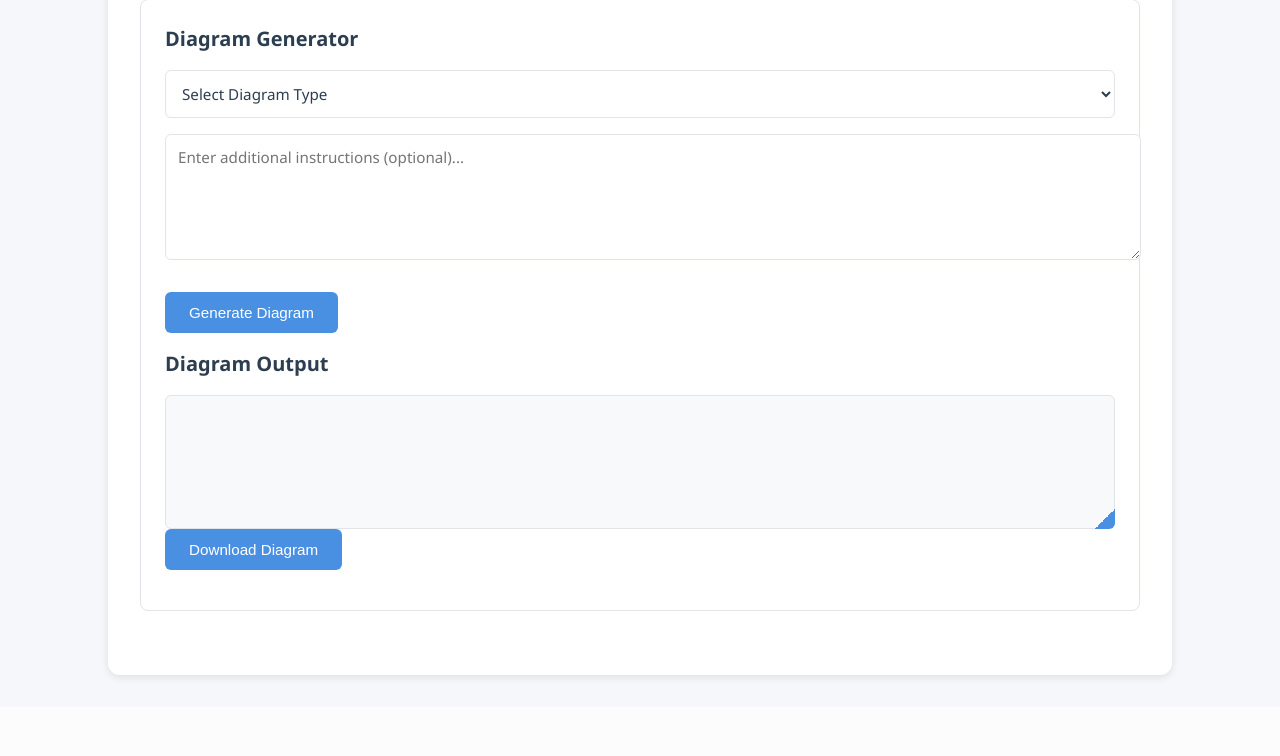
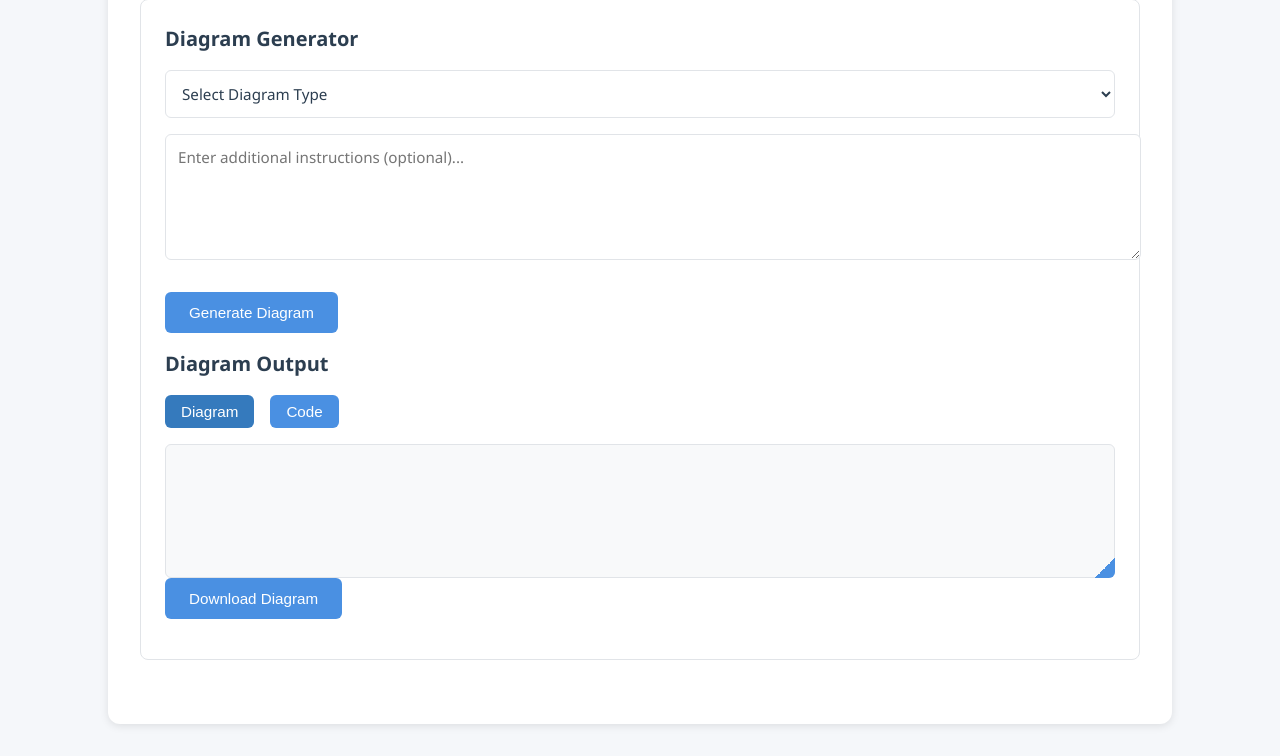
Before and after one commit to sandrakurian/DiagrammingModel, a Flask app: page / in a window 1280 px wide. Shown: the part 736-1492 px from the top of the page. Before the commit the page ends 1416 px from the top, so only its background shows below. Run offline with Flask 3, Linux system fonts and the light colour scheme; parts of the project's set-up code (start-up, migrations or seed data) failed here and were passed over; some libraries are stand-ins or nearby versions.

Commit message:
code/digram

```diff
--- a/app.py
+++ b/app.py
@@ -3,7 +3,6 @@ from outline import generate_response, generate_diagram
 
 app = Flask(__name__)
 
-# Add to app.py
 from docx import Document
 from docx.shared import Pt, Inches, RGBColor
 from docx.enum.text import WD_ALIGN_PARAGRAPH, WD_LINE_SPACING
--- a/templates/index.html
+++ b/templates/index.html
@@ -204,6 +204,32 @@
             text-align: center;
             margin: 1rem 0;
         }
+        /* Tab styling */
+        .tab-container {
+            display: flex;
+            gap: 1rem;
+            margin-bottom: 1rem;
+        }
+
+        .tab {
+            background: var(--primary-color);
+            color: white;
+            padding: 0.5rem 1rem;
+            border: none;
+            border-radius: 6px;
+            cursor: pointer;
+            font-size: 0.95rem;
+            transition: background-color 0.2s;
+        }
+
+        .tab.active {
+            background-color: #357abd;
+        }
+
+        .hidden {
+            display: none;
+        }
+
     </style>
 
 </head>
@@ -248,10 +274,28 @@
                 <button onclick="generateDiagram()">Generate Diagram</button>
             </div>
             <div class="section-title">Diagram Output</div>
+
             <div class="output-container">
-                <div id="diagramOutput" class="output"></div>
+                <!-- Tab Navigation -->
+                <div class="tab-container">
+                    <button id="diagramTab" class="tab active" onclick="switchTab('diagram')">Diagram</button>
+                    <button id="codeTab" class="tab" onclick="switchTab('code')">Code</button>
+                </div>
+
+                <!-- Diagram Display -->
+                <div id="diagramView" class="output">
+                    <div id="diagramOutput" class="mermaid"></div>
+                </div>
+
+                <!-- Code Display -->
+                <div id="codeView" class="output hidden">
+                    <pre id="mermaidCode"></pre>
+                    <button onclick="copyMermaidCode()">Copy Code</button>
+                </div>
+
                 <div class="resize-handle"></div>
             </div>
+
             <div class="button-group">
                 <button onclick="downloadDiagram()">Download Diagram</button>  <!-- Moved here -->
             </div>
@@ -556,6 +600,89 @@
                 URL.revokeObjectURL(svgUrl);
             }
         }
+        function switchTab(tab) {
+            const diagramView = document.getElementById('diagramView');
+            const codeView = document.getElementById('codeView');
+            const diagramTab = document.getElementById('diagramTab');
+            const codeTab = document.getElementById('codeTab');
+
+            if (tab === 'diagram') {
+                diagramView.classList.remove('hidden');
+                codeView.classList.add('hidden');
+                diagramTab.classList.add('active');
+                codeTab.classList.remove('active');
+            } else {
+                diagramView.classList.add('hidden');
+                codeView.classList.remove('hidden');
+                diagramTab.classList.remove('active');
+                codeTab.classList.add('active');
+            }
+        }
+
+        // Copy Mermaid code to clipboard
+        function copyMermaidCode() {
+            const code = document.getElementById('mermaidCode').textContent;
+            navigator.clipboard.writeText(code).then(() => {
+                alert('Mermaid code copied to clipboard!');
+            }).catch(err => {
+                console.error('Failed to copy code:', err);
+            });
+        }
+
+        // Generate and display the Mermaid diagram with code
+        function generateDiagram() {
+            const diagramType = document.getElementById('diagramType').value;
+            const instructions = document.getElementById('diagramInstructions').value;
+            const outlineDiv = document.getElementById('outlineOutput');
+            const diagramOutput = document.getElementById('diagramOutput');
+            const codeOutput = document.getElementById('mermaidCode');
+
+            const outlineContent = outlineDiv.getAttribute('data-markdown');
+            if (!outlineContent) {
+                alert('Please generate an outline first.');
+                return;
+            }
+
+            if (!diagramType) {
+                alert('Please select a diagram type.');
+                return;
+            }
+
+            // Show loading state
+            diagramOutput.innerText = 'Generating diagram...';
+
+            fetch('/generate-diagram', {
+                method: 'POST',
+                headers: { 'Content-Type': 'application/json' },
+                body: JSON.stringify({
+                    type: diagramType,
+                    instructions: instructions,
+                    outline: outlineContent
+                })
+            })
+            .then(response => response.json())
+            .then(data => {
+                if (data.error) {
+                    diagramOutput.innerHTML = `<div class="error">${data.error}</div>`;
+                } else {
+                    // Populate Mermaid code
+                    codeOutput.textContent = data.result;
+
+                    // Render the Mermaid diagram
+                    diagramOutput.innerHTML = `<div class="mermaid">${data.result}</div>`;
+                    mermaid.init(undefined, document.querySelectorAll('.mermaid'));
+
+                    // Reset to Diagram tab
+                    switchTab('diagram');
+                }
+            })
+            .catch(error => {
+                console.error('Error:', error);
+                diagramOutput.innerHTML = `<div class="error">An error occurred while generating the diagram</div>`;
+            });
+}
+
+
    </script>
 </body>
 </html>
```
